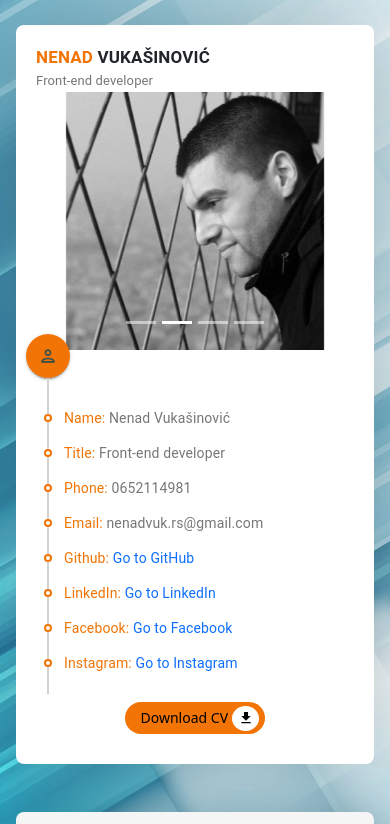
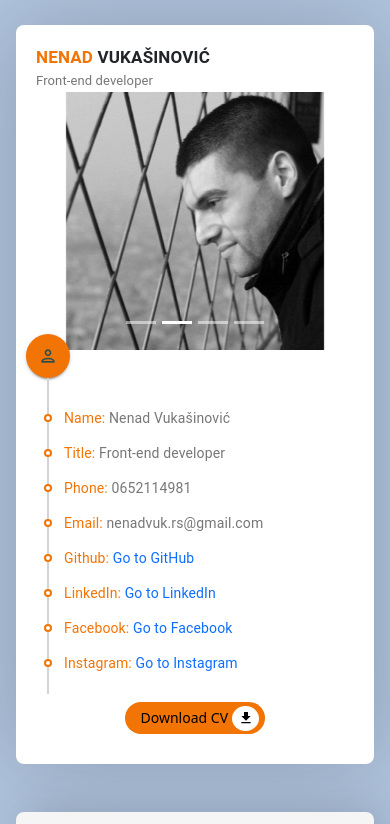
Before and after one commit to nenadvuk/my-resume, a React (Create React App) app: page /projects in a window 390 px wide. Shown: the top 824 px of the page. Built offline with nearby package versions, Linux system fonts and the light colour scheme.

Commit message:
small changes

```diff
--- a/src/components/CarouselImages/CarouselImage.js
+++ b/src/components/CarouselImages/CarouselImage.js
@@ -1,6 +1,5 @@
 import React from 'react';
 import Carousel from 'react-bootstrap/Carousel';
-// import abc from ""
 
 const CarouselImage = () => {
   return (
@@ -11,10 +10,6 @@ const CarouselImage = () => {
       src="/profile-images/profile_img.jpg"
       alt="First slide"
     />
-    <Carousel.Caption>
-      {/* <h3>First slide label</h3>
-      <p>Nulla vitae elit libero, a pharetra augue mollis interdum.</p> */}
-    </Carousel.Caption>
   </Carousel.Item>
   <Carousel.Item interval={5000}>
     <img
@@ -22,10 +17,6 @@ const CarouselImage = () => {
       src="/profile-images/profile-2.jpg"
       alt="Second slide"
     />
-    <Carousel.Caption>
-      {/* <h3>Second slide label</h3>
-      <p>Lorem ipsum dolor sit amet, consectetur adipiscing elit.</p> */}
-    </Carousel.Caption>
   </Carousel.Item>
   <Carousel.Item interval={5000}>
     <img
@@ -33,10 +24,6 @@ const CarouselImage = () => {
       src="/profile-images/profile-3.jpg"
       alt="Third slide"
     />
-    <Carousel.Caption>
-      {/* <h3>Third slide label</h3>
-      <p>Praesent commodo cursus magna, vel scelerisque nisl consectetur.</p> */}
-    </Carousel.Caption>
   </Carousel.Item>
   <Carousel.Item interval={5000}>
     <img
@@ -44,16 +31,9 @@ const CarouselImage = () => {
       src="/profile-images/profile-4.jpg"
       alt="Fourth slide"
     />
-    <Carousel.Caption>
-      {/* <h3>Third slide label</h3>
-      <p>Praesent commodo cursus magna, vel scelerisque nisl consectetur.</p> */}
-    </Carousel.Caption>
   </Carousel.Item>
 </Carousel>
   )
 }
 
 export default CarouselImage
-
-
-// /profile-images/running-man.jpg
--- a/src/components/Profile/Profile.css
+++ b/src/components/Profile/Profile.css
@@ -3,7 +3,6 @@
   border-radius: 8px;
   width: 100%;
   display: inline-block;
-
 }
 
 .profile_name {
@@ -29,20 +28,9 @@
 }
 
 .profile_img img {
-
-  /* width: 100%; */
   object-fit: contain;
   height: 258px;
-  /* width: 380px !important; */
-
-  /* transition: transform 0.5s; */
 }
-
-/* .profile_img img:hover {
-  -ms-transform: scale(1.2);
-  -webkit-transform: scale(1.2);
-  transform: scale(1.2);
-} */
 
 .profile_info {
   top: 0;
@@ -87,21 +75,14 @@ span.carousel-control-next-icon {
 @media screen and (max-width: 1279px) {
   .profile {
     margin-left: 38%;
+  }
 
-  }
-  .profile_info {
-
-
-  }
   .profile_img img {
-
     object-fit: contain;
     height: 258px;
 
-
     transition: transform 0.5s;
   }
-
 }
 
 @media screen and (max-width: 959px) {
--- a/src/index.css
+++ b/src/index.css
@@ -6,7 +6,6 @@ body {
   font-family: -apple-system, BlinkMacSystemFont, 'Segoe UI', 'Roboto', 'Oxygen', 'Ubuntu', 'Cantarell', 'Fira Sans', 'Droid Sans', 'Helvetica Neue', sans-serif;
   -webkit-font-smoothing: antialiased;
   -moz-osx-font-smoothing: grayscale;
-  background: #fafafa;
   overflow-x: hidden;
   background: url('./assets/images/img3.jpg');
   background-size: cover;
@@ -18,3 +17,9 @@ body {
 code {
   font-family: source-code-pro, Menlo, Monaco, Consolas, 'Courier New', monospace;
 }
+
+@media only screen and (max-width: 768px) {
+  body {
+    background: lightsteelblue!important;
+  }
+}
--- a/src/pages/Hobbies/Hobbies.js
+++ b/src/pages/Hobbies/Hobbies.js
@@ -30,7 +30,7 @@ const Hobbies = () => {
             key={hobby.title}
           >
             <Card
-              style={{ animationDelay: hobby.delay}}
+              style={{ animationDelay: hobby.delay }}
               className="fadeInUp hobby-card"
             >
               <CardActionArea>
--- a/src/pages/Projects/Projects.js
+++ b/src/pages/Projects/Projects.js
@@ -29,7 +29,7 @@ const Projects = () => {
         <Grid container spacing={3}>
           {myData.projects.map((project) => (
             <Grid item xs={12} sm={6} md={4} lg={4} key={project.title}>
-              <Grow in timeout={1200}>
+              <Grow in timeout={1500}>
                 <Card
                   className="custom-card"
                   onClick={() =>
```
Also changed, not shown: src/components/Footer/Footer.js (+0 -15 lines).
